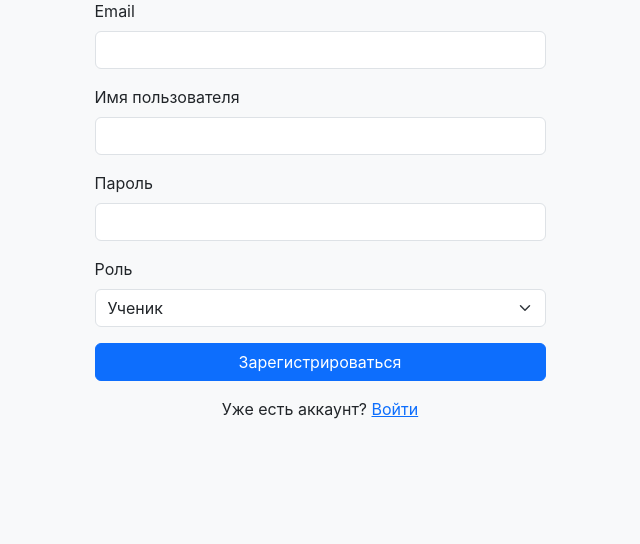
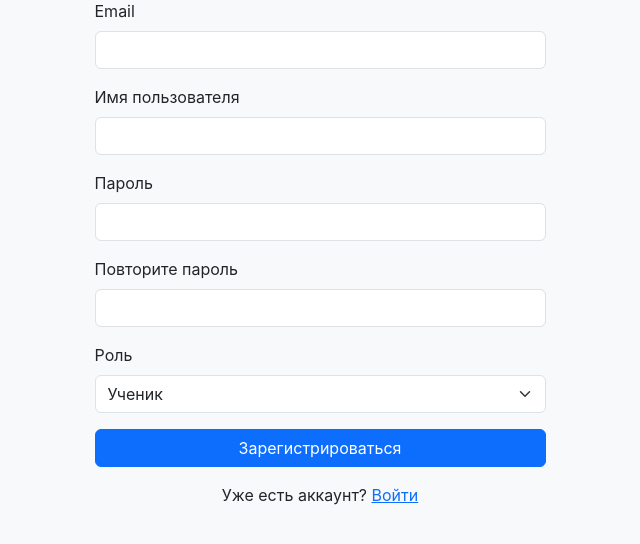
Before and after one commit to Art34222/FlaskLmsProject, a Flask app: page /register in a window 1280 px wide. Shown: the part 143-687 px from the top of the page, without its empty margins (320-960 px from the left). Run offline with Flask 3, Linux system fonts and the light colour scheme; some libraries are stand-ins or nearby versions.

Commit message:
Fixes + ico

```diff
--- a/blueprints/auth.py
+++ b/blueprints/auth.py
@@ -19,9 +19,10 @@ def register():
     email = request.form.get("email", "").strip()
     username = request.form.get("username", "").strip()
     password = request.form.get("password", "")
+    password_confirm = request.form.get("password_confirm", "")
     role = request.form.get("role", "student")
 
-    if not email or not username or not password:
+    if not email or not username or not password or not password_confirm:
         flash("Заполните все поля.", "danger")
         return redirect(url_for("auth.register"))
 
@@ -31,6 +32,10 @@ def register():
 
     if len(password) < 8:
         flash("Слабый пароль (минимум 8 символов).", "danger")
+        return redirect(url_for("auth.register"))
+
+    if password != password_confirm:
+        flash("Пароли не совпадают.", "danger")
         return redirect(url_for("auth.register"))
 
     if role not in ("student", "teacher"):
--- a/templates/auth/register.html
+++ b/templates/auth/register.html
@@ -4,7 +4,7 @@
 <div class="row justify-content-center">
     <div class="col-md-5">
         <h2 class="mb-4">Регистрация</h2>
-        <form method="POST">
+        <form method="POST" id="registerForm">
             <input type="hidden" name="csrf_token" value="{{ csrf_token() }}">
             <div class="mb-3">
                 <label class="form-label">Email</label>
@@ -16,7 +16,14 @@
             </div>
             <div class="mb-3">
                 <label class="form-label">Пароль</label>
-                <input type="password" name="password" class="form-control" required minlength="8" maxlength="100">
+                <input type="password" name="password" id="password"
+                       class="form-control" required minlength="8" maxlength="100">
+            </div>
+            <div class="mb-3">
+                <label class="form-label">Повторите пароль</label>
+                <input type="password" name="password_confirm" id="passwordConfirm"
+                       class="form-control" required minlength="8" maxlength="100">
+                <div class="invalid-feedback">Пароли не совпадают.</div>
             </div>
             <div class="mb-3">
                 <label class="form-label">Роль</label>
@@ -32,4 +39,24 @@
         </p>
     </div>
 </div>
+
+<script>
+    document.addEventListener('DOMContentLoaded', () => {
+        const password = document.getElementById('password');
+        const confirm = document.getElementById('passwordConfirm');
+
+        function check() {
+            if (confirm.value && password.value !== confirm.value) {
+                confirm.setCustomValidity('mismatch');
+                confirm.classList.add('is-invalid');
+            } else {
+                confirm.setCustomValidity('');
+                confirm.classList.remove('is-invalid');
+            }
+        }
+
+        password.addEventListener('input', check);
+        confirm.addEventListener('input', check);
+    });
+</script>
 {% endblock %}
--- a/templates/base.html
+++ b/templates/base.html
@@ -4,6 +4,7 @@
     <meta charset="UTF-8">
     <meta name="viewport" content="width=device-width, initial-scale=1.0">
     <title>{% block title %}EduOnline{% endblock %}</title>
+    <link rel="icon" type="image/x-icon" href="{{ url_for('static', filename='favicon.ico') }}">
     <link rel="stylesheet" href="{{ url_for('static', filename='css/bootstrap.min.css') }}">
     <link rel="stylesheet" href="{{ url_for('static', filename='css/main.css') }}">
     <link rel="stylesheet" href="{{ url_for('static', filename='css/accessibility.css') }}">
```
Also changed, not shown: static/favicon.ico (added).
